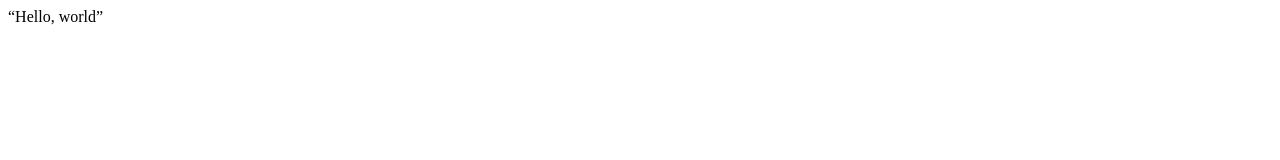
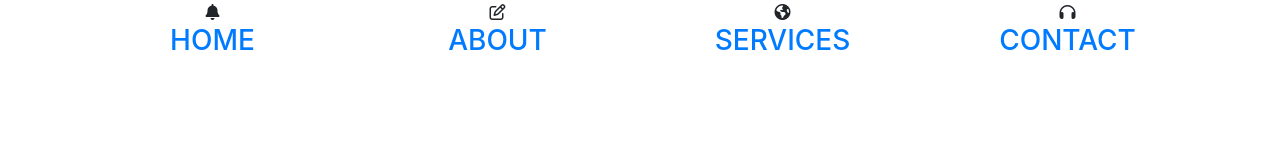
Before and after one commit to alvarezyest/alvarezyest.github.io, a plain HTML site: page index.html in a window 1280 px wide. Drawn offline with nearby package versions, Linux system fonts and the light colour scheme.

Commit message:
Update index.html

```diff
--- a/index.html
+++ b/index.html
@@ -1 +1,57 @@
-“Hello, world”
+<!DOCTYPE html>
+<html lang="en">
+<!--<![endif]-->
+<head>
+    <meta charset="utf-8">
+    <meta name="viewport" content="width=device-width, initial-scale=1, maximum-scale=1">
+    <meta name="description" content="">
+    <meta name="author" content="">
+    <!--[if IE]>
+        <meta http-equiv="X-UA-Compatible" content="IE=edge,chrome=1">
+        <![endif]-->
+    <title>Bootstrap Template - Simpla by Binarytheme</title>
+    <!--REQUIRED STYLE SHEETS-->
+    <!-- BOOTSTRAP CORE STYLE CSS -->
+    <link href="assets/css/bootstrap.css" rel="stylesheet" />
+    <!-- FONTAWESOME STYLE CSS -->
+    <link href="assets/css/font-awesome.min.css" rel="stylesheet" />
+    <!-- CUSTOM STYLE CSS -->
+    <link href="assets/css/style.css" rel="stylesheet" />
+</head>
+<body>
+
+    <!--Header section  -->
+    <div class="container" id="home">
+        <div class="row text-center ">
+             <div class="col-md-3 head-main ">
+                            <i class="fa fa-bell color-blue "></i>
+                         <h3>  <a href="#home">HOME</a></h3>
+
+                 </div>
+            <div class="col-md-3 head-main">
+
+                          <i class="fa fa-edit color-blue "></i>
+                         <h3>  <a href="#about">ABOUT</a></h3>
+
+                 </div>
+             <div class="col-md-3 head-main">
+
+                        <i class="fa fa-globe color-blue "></i>
+                         <h3>  <a href="#services">SERVICES</a></h3>
+
+                 </div>
+             <div class="col-md-3 head-main">
+                   <i class="fa fa-headphones color-blue"></i>
+                      <h3>  <a href="#contact">CONTACT</a></h3>
+
+                 </div>
+          </div>
+    </div>
+    <!--End Header section  -->
+
+    </section>
+
+     <!--End Services Section-->
+
+</body>
+</html>
```
